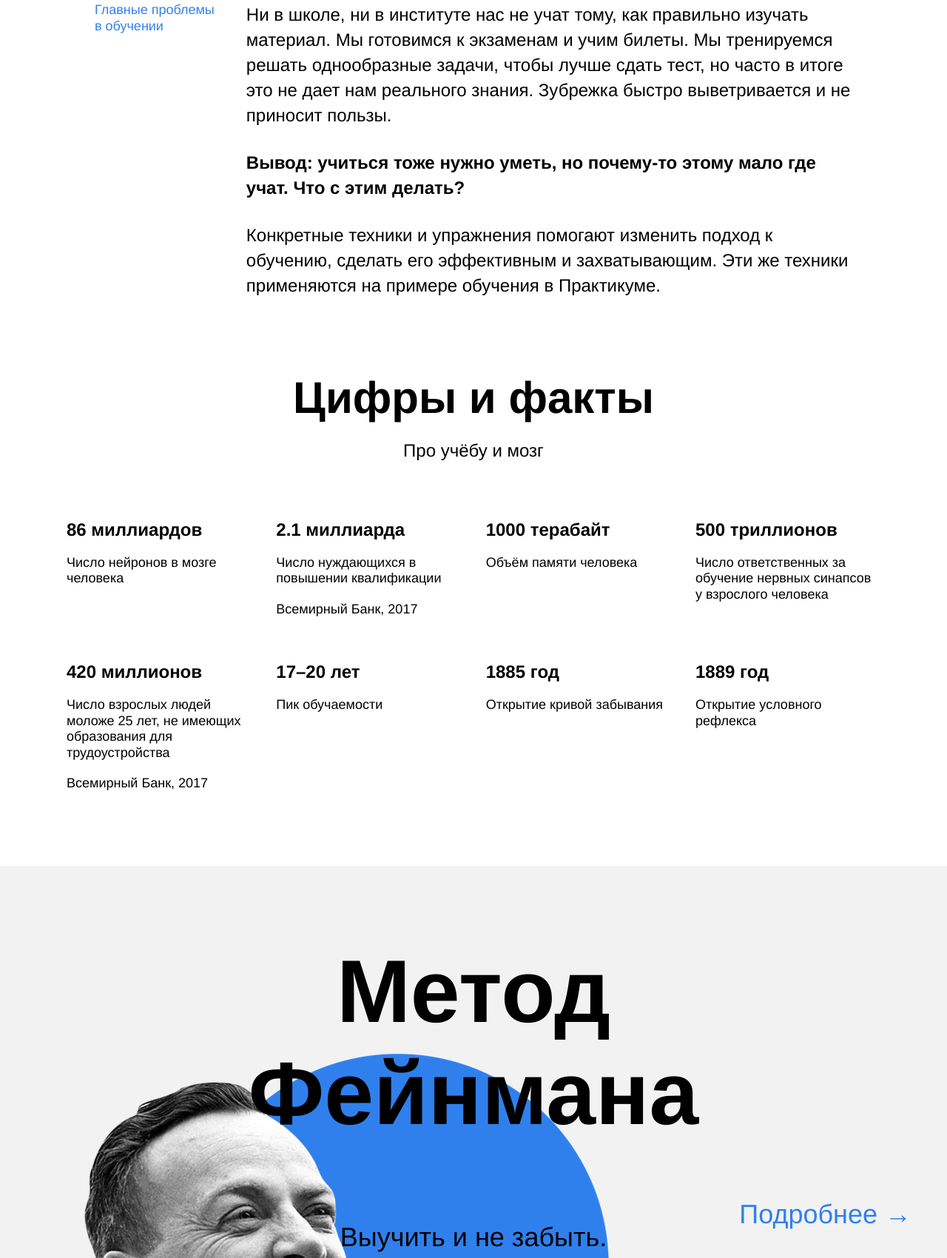
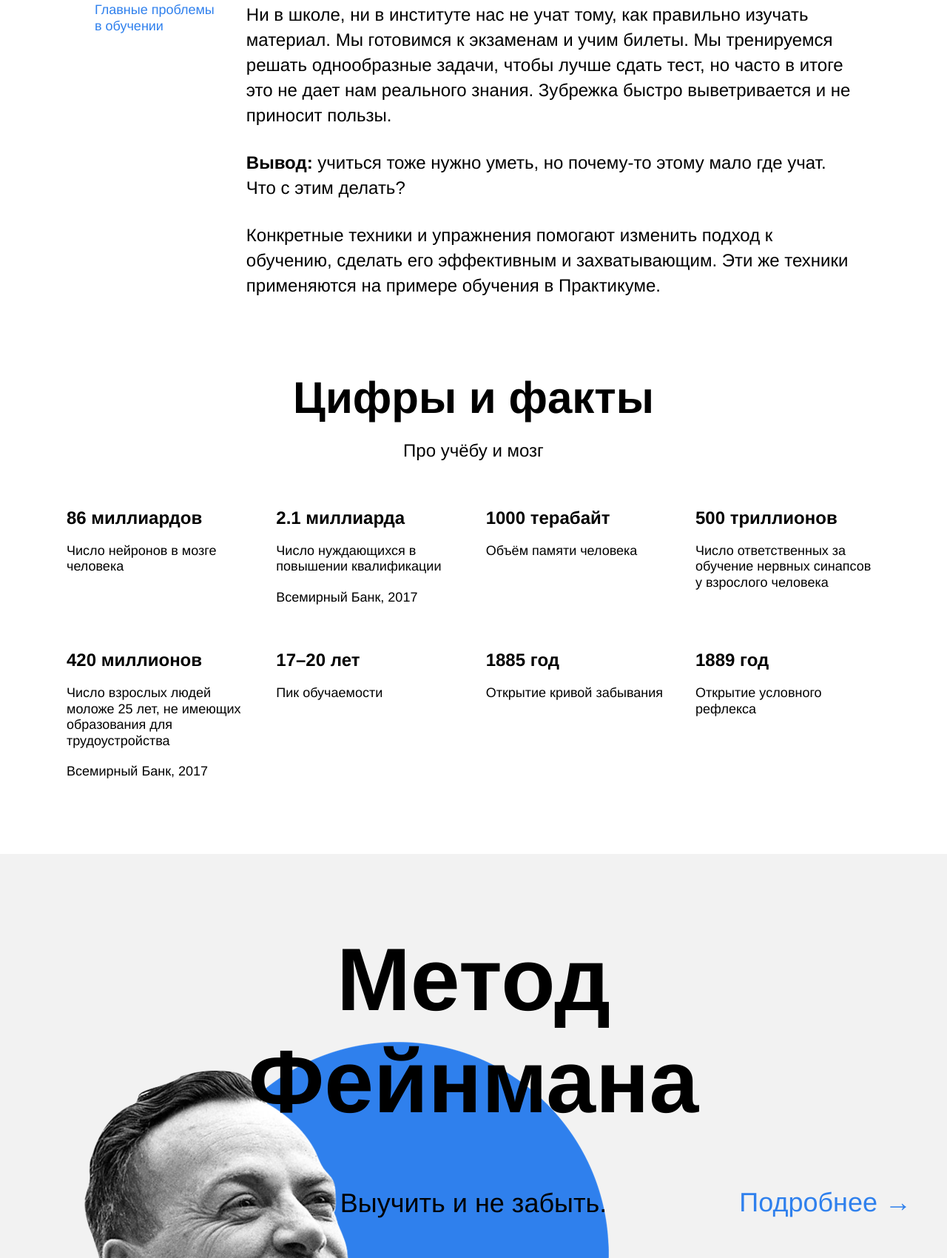
Before and after one commit to itsistcat/how-to-learn, a plain HTML site: page index.html in a window 1280 px wide. Shown: the part 853-2553 px from the top of the page at 74% size. Drawn offline with Linux system fonts and the light colour scheme.

Commit message:
Готовая работа v.3

```diff
--- a/index.html
+++ b/index.html
@@ -39,8 +39,7 @@
           </p>
           <p class="two-columns__paragraph">
           <span class="two-columns__span-accent">
-            Вывод: учиться тоже нужно уметь, но почему-то этому мало где учат. Что с этим делать?
-          </span>
+            Вывод:</span> учиться тоже нужно уметь, но почему-то этому мало где учат. Что с этим делать?
           </p>
           <p class="two-columns__paragraph">
             Конкретные техники и упражнения помогают изменить подход к обучению, сделать его эффективным и
--- a/styles/style.css
+++ b/styles/style.css
@@ -128,7 +128,6 @@
 }
 
 .two-columns__paragraph:nth-last-of-type(1) {
-  margin-top: 30px;
   margin-bottom: 0;
 }
 
@@ -162,8 +161,7 @@
   flex-direction: row;
   flex-wrap: wrap;
   justify-content: space-between;
-  margin-left: auto;
-  margin-right: auto;
+  margin: 0 auto;
   width: 1100px;
   padding: 0;
 }
@@ -214,8 +212,7 @@
 
 .feynman__title {
   text-align: center;
-  margin-left: auto;
-  margin-right: auto;
+  margin: 100px auto 70px;
   padding-top: 100px;
   line-height: 1.15;
   font-size: 120px;
@@ -229,9 +226,7 @@
   font-size: 36px;
   font-weight: normal;
   text-align: center;
-  margin-right: auto;
-  margin-left: auto;
-  margin-top: 70px;
+  margin: 0 auto;
   z-index: 2;
 }
 
@@ -241,8 +236,6 @@
   font-size: 36px;
   font-weight: normal;
   top: 50%;
-  margin-left: auto;
-  margin-right: auto;
   text-align: right;
   right: 48px;
   z-index: 5;
```
Also changed, not shown: 1 other file.
